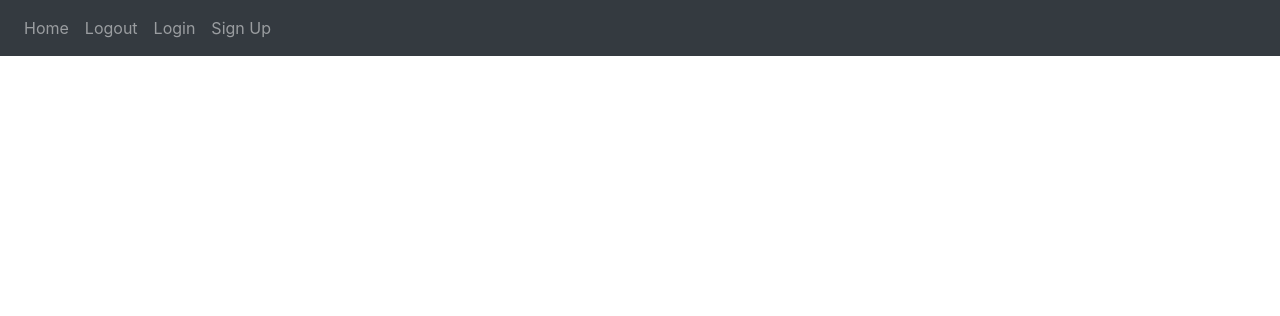
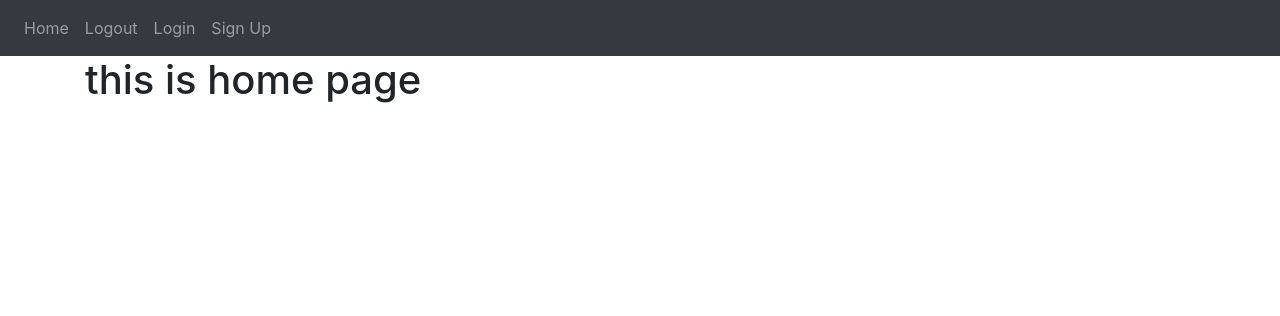
Before and after one commit to EricBalanecki/ChatGPT-Web-App, a Flask app: page / in a window 1280 px wide. Shown: the top 316 px of the page. Run offline with Flask 3, Linux system fonts and the light colour scheme; some libraries are stand-ins or nearby versions.

Commit message:
Upadated page info

```diff
--- a/website/auth.py
+++ b/website/auth.py
@@ -1,10 +1,10 @@
-from flask import Blueprint
+from flask import Blueprint, render_template
 
 auth = Blueprint('auth', __name__)
 
 @auth.route('/login')
 def login():
-    return "<p>Login</p>"
+    return render_template("login.html")
 
 @auth.route('/logout')
 def logout():
@@ -12,4 +12,4 @@ def logout():
 
 @auth.route('/sign-up')
 def sign_up():
-    return "<p>sign up</p>"
+    return render_template("sign_up.html")
--- a/website/templates/base.html
+++ b/website/templates/base.html
@@ -36,6 +36,10 @@
         </div>
       </div>
     </nav>
+    <div class = "container">
+      {% block content %}
+      {% endblock %}
+    </div>
 
     <script
       src="https://code.jquery.com/jquery-3.2.1.slim.min.js"
--- a/website/templates/home.html
+++ b/website/templates/home.html
@@ -1 +1,5 @@
-{% extends "base.html" %} {% block title %}Yur{% endblock %}
+{% extends "base.html" %} {% block title %}Home{% endblock %}
+
+{% block content %}
+<h1> this is home page </h1>
+{% endblock %}
--- /dev/null
+++ b/website/templates/login.html
@@ -0,0 +1,5 @@
+{% extends "base.html" %} {% block title %}login{% endblock %}
+
+{% block content %}
+<h1> this is login page </h1>
+{% endblock %}
--- /dev/null
+++ b/website/templates/sign_up.html
@@ -0,0 +1,5 @@
+{% extends "base.html" %} {% block title %}Sign Up{% endblock %}
+
+{% block content %}
+<h1> this is sign up page</h1>
+{% endblock %}
```
